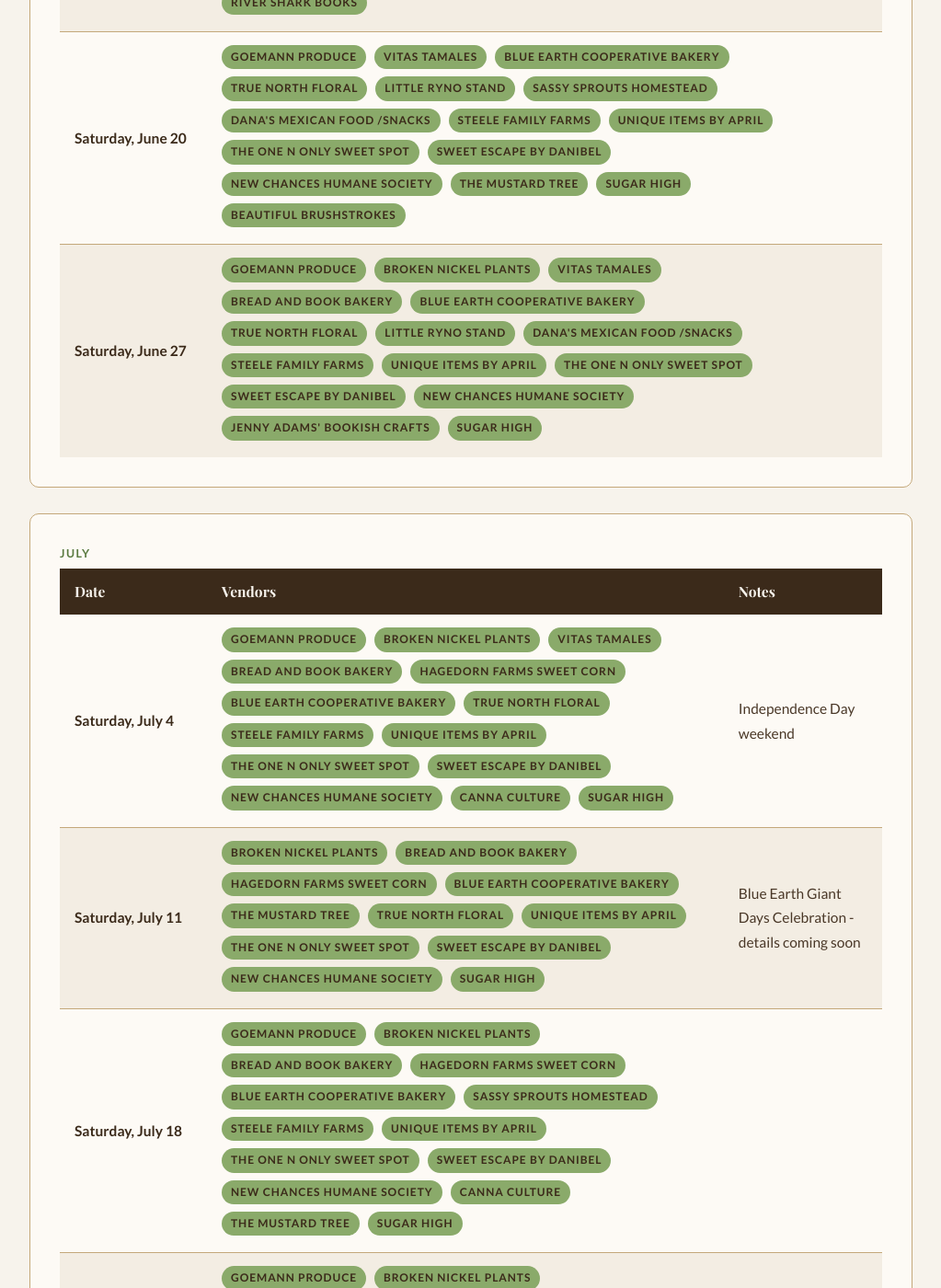
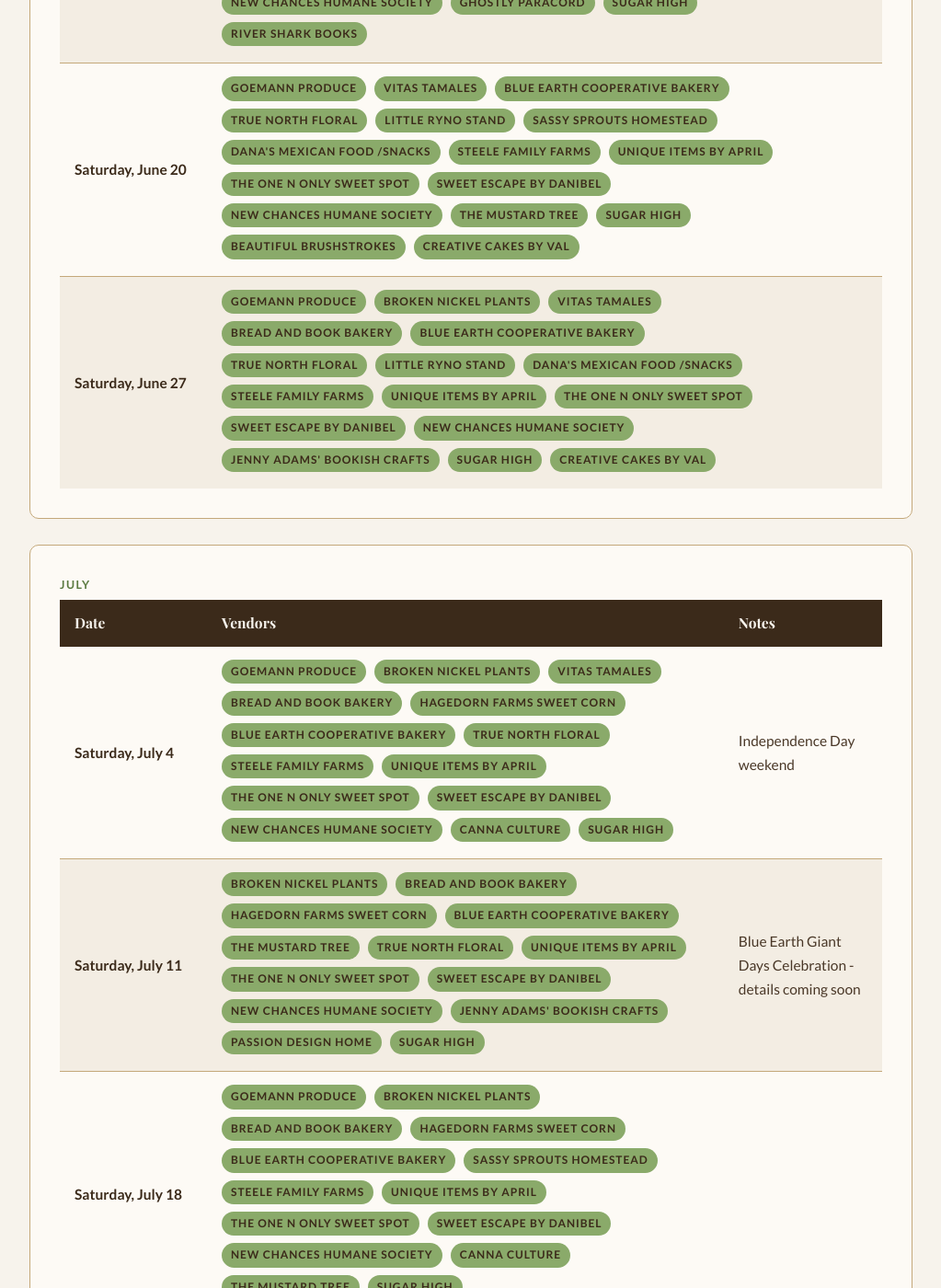
Before and after one commit to blueearthcommunitymarket/blueearthcommunitymarket.github.io, a Jekyll site: the page built from calendar/index.html, in a window 1280 px wide and 1400 px high, scrolled down 1549 px. Shown: the whole window at 92% size, without its empty margins (128-1151 px from the left). Built offline with Jekyll 4.4.1, drawn with Linux system fonts in a browser that asks for light colours; some web fonts are replaced; some of the changed text lies outside the part shown.

Commit message:
Update market calendar from May 25 signup PDF

```diff
--- a/calendar/index.html
+++ b/calendar/index.html
@@ -46,6 +46,7 @@ description: 2026 Blue Earth Community Market season schedule. Saturdays 10am-1p
                         <span class="tag">Jenny Adams' Bookish Crafts</span>
                         <span class="tag">Sugar high</span>
                         <span class="tag">Passion Design Home</span>
+                        <span class="tag">Creative Cakes By Val</span>
                     </td>
                     <td></td>
                 </tr>
@@ -127,6 +128,7 @@ description: 2026 Blue Earth Community Market season schedule. Saturdays 10am-1p
                         <span class="tag">The Mustard Tree</span>
                         <span class="tag">Sugar high</span>
                         <span class="tag">Beautiful Brushstrokes</span>
+                        <span class="tag">Creative Cakes By Val</span>
                     </td>
                     <td></td>
                 </tr>
@@ -148,6 +150,7 @@ description: 2026 Blue Earth Community Market season schedule. Saturdays 10am-1p
                         <span class="tag">New Chances Humane Society</span>
                         <span class="tag">Jenny Adams' Bookish Crafts</span>
                         <span class="tag">Sugar high</span>
+                        <span class="tag">Creative Cakes By Val</span>
                     </td>
                     <td></td>
                 </tr>
@@ -198,6 +201,8 @@ description: 2026 Blue Earth Community Market season schedule. Saturdays 10am-1p
                         <span class="tag">The One N Only Sweet Spot</span>
                         <span class="tag">Sweet Escape by Danibel</span>
                         <span class="tag">New Chances Humane Society</span>
+                        <span class="tag">Jenny Adams' Bookish Crafts</span>
+                        <span class="tag">Passion Design Home</span>
                         <span class="tag">Sugar high</span>
                     </td>
                     <td>Blue Earth Giant Days Celebration - details coming soon</td>
@@ -302,6 +307,7 @@ description: 2026 Blue Earth Community Market season schedule. Saturdays 10am-1p
                         <span class="tag">Dana's Mexican Food /Snacks</span>
                         <span class="tag">Unique Items by April</span>
                         <span class="tag">The One N Only Sweet Spot</span>
+                        <span class="tag">Sweet Escape by Danibel</span>
                         <span class="tag">Sugar high</span>
                     </td>
                     <td></td>
```
